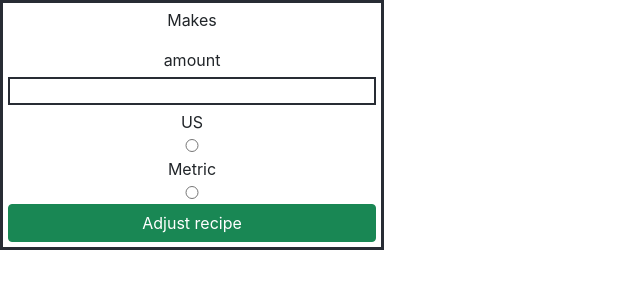
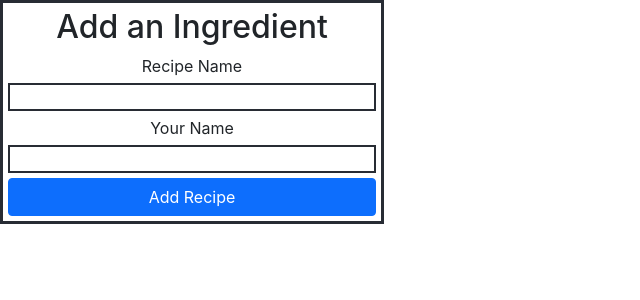
Before and after one commit to PatrickBoynton/bakers-dozen, a React (Create React App) app in the folder frontend/static/: page / in a window 1280 px wide. Shown: the top 300 px of the page, without its empty margins (0-640 px from the left). Built offline with nearby package versions, Linux system fonts and the light colour scheme.

Commit message:
Added the ingredient form back.

```diff
--- a/frontend/static/src/App.js
+++ b/frontend/static/src/App.js
@@ -3,6 +3,7 @@ import {Component} from 'react';
 import Navigation from './components/layout/Navigation/Navigation';
 import TopNavigation from './components/layout/Navigation/TopNavigation';
 import BatchAdjust from './components/layout/recipe/BatchAdjust';
+import Ingredients from './components/layout/recipe/Ingredients';
 
 class App extends Component {
     constructor(props) {
@@ -19,7 +20,7 @@ class App extends Component {
     render() {
         return (
             <div className="App">
-                <BatchAdjust/>
+                <Ingredients/>
             </div>
         );
     }
```
